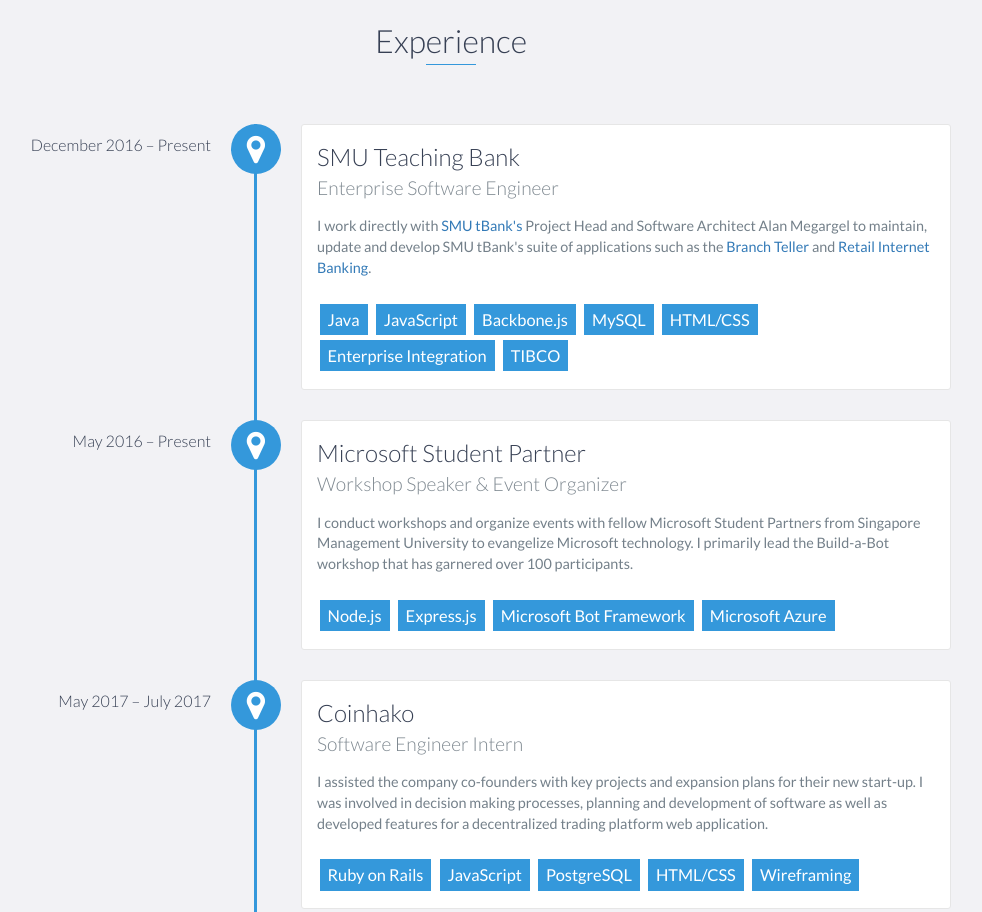
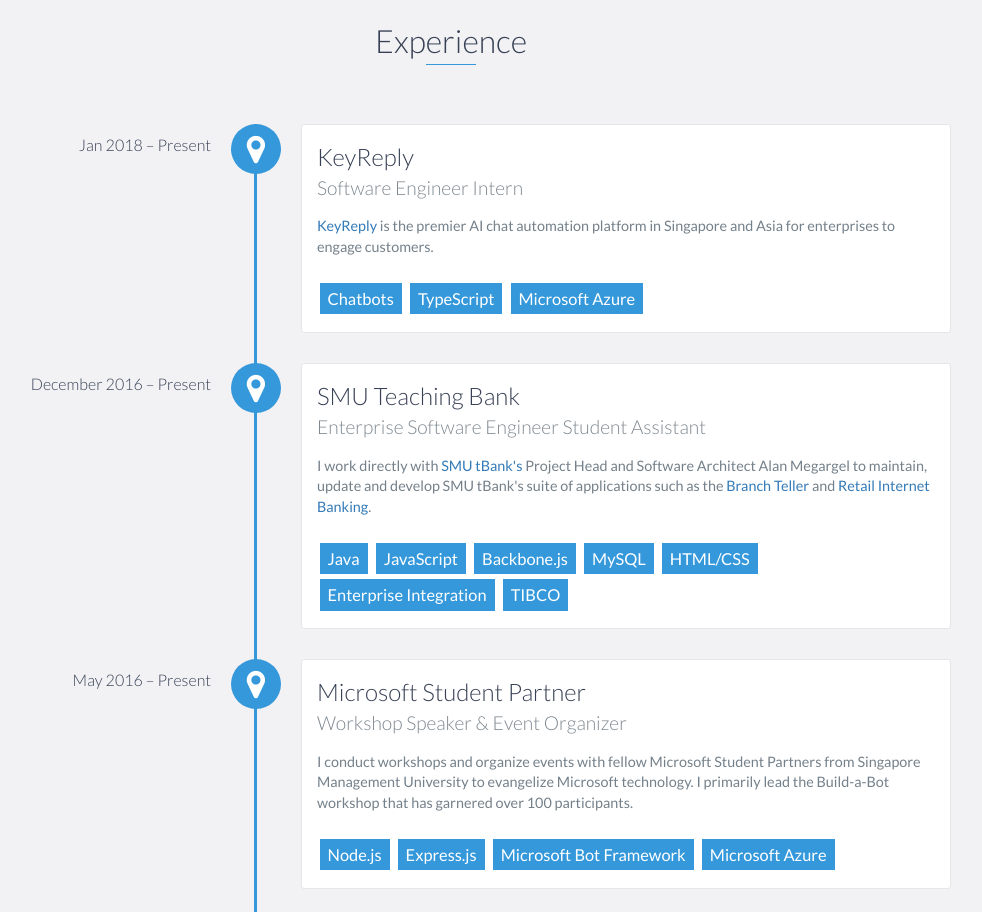
Before and after one commit to martiuslim/martiuslim.github.io, a website: page index.html in a window 1280 px wide. Shown: the part 1120-2032 px from the top of the page, without its empty margins (189-1171 px from the left). Drawn offline with nearby package versions, Linux system fonts and the light colour scheme.

Commit message:
updated work experience

```diff
--- a/index.html
+++ b/index.html
@@ -118,9 +118,27 @@
         <h2 class="heading">Experience</h2>
         <div id="experience-timeline">
 
+            <div data-date="Jan 2018 – Present">
+                <h3>KeyReply</h3>
+                <h4>Software Engineer Intern</h4>
+                <p>
+                    <a href="https://keyreply.com/">KeyReply</a> is the premier AI chat automation platform in Singapore and Asia for enterprises to engage customers.
+                </p>
+                <br>
+                <p class="experience-info-skills">
+                    <div id="skills-inline">
+                        <ul>
+                            <li>Chatbots</li>
+                            <li>TypeScript</li>
+                            <li>Microsoft Azure</li>
+                        </ul>
+                    </div>
+                </p>
+            </div>
+
             <div data-date="December 2016 – Present">
                 <h3>SMU Teaching Bank</h3>
-                <h4>Enterprise Software Engineer</h4>
+                <h4>Enterprise Software Engineer Student Assistant</h4>
                 <p>
                     I work directly with <a href="http://tbankonline.com/index.html">SMU tBank's</a> Project Head and Software Architect Alan Megargel to maintain, update and develop SMU tBank's suite of applications such as the <a href="http://tbankonline.com/SMUtBank_Teller/home.html">Branch Teller </a> and <a href="http://tbankonline.com/SMUtBank_RIB/">Retail Internet Banking</a>.
                 </p>
```
